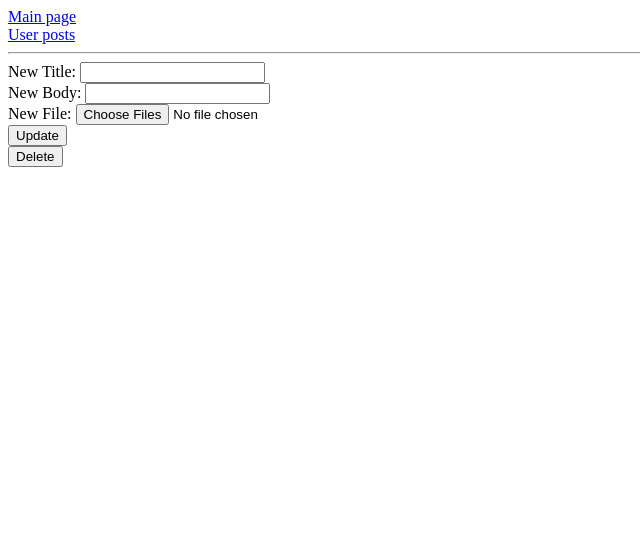
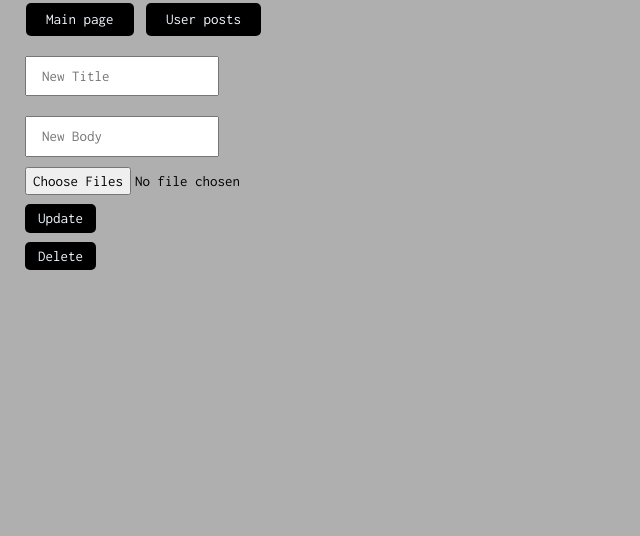
Before and after one commit to d-Lah/Hello-, a Flask app: page /user-posts/update/1 in a window 1280 px wide. Shown: the top 536 px of the page, without its empty margins (0-640 px from the left). Run offline with Flask 3, Linux system fonts and the light colour scheme.

```diff
--- a/first_app/templates/update_comment.html
+++ b/first_app/templates/update_comment.html
@@ -128,7 +128,8 @@
     </div>
 
     <p style="visibility: hidden; font-size: 17px; font-weight: 600; color: greenyellow; margin-left: 25px;" id="status">Update</p>
-    <p style="visibility: hidden; font-size: 17px; font-weight: 600; color: greenyellow; margin-left: 25px;" id="deleted">Deleted</p>
+    <p style="visibility: hidden; font-size: 17px; font-weight: 600; color: greenyellow; margin-left: 25px;" id="deleted">Deleted</p
+        >
     <p style="visibility: hidden;" class="error" id="notText">Not text</p>
     <p style="visibility: hidden;" class="error" id="wrongCommentId">Wrong comment id</p>
     <p style="visibility: hidden;" class="error" id="notToken">Request data isn't yours</p>
--- a/first_app/templates/update_post.html
+++ b/first_app/templates/update_post.html
@@ -5,30 +5,141 @@
     <meta http-equiv="X-UA-Compatible" content="IE=edge">
     <meta name="viewport" content="width=device-width, initial-scale=1.0">
     <script src="https://ajax.googleapis.com/ajax/libs/jquery/3.6.3/jquery.min.js"></script>
+    <link rel="stylesheet" href="https://www.w3schools.com/w3css/4/w3.css">
+    <link rel="stylesheet" href="https://fonts.googleapis.com/css?family=Inconsolata">
     <title>Update post</title>
+    <style>
+        body, head{
+            font-family: "Inconsolata", sans-serif;
+            background-color: rgb(175, 175, 175);
+        }
+        .newData{
+            margin-top: 10px;
+            margin-left: 25px;
+        }
+        a:visited, a:link{
+            text-decoration: none;
+            padding: 5px 20px;
+            text-align: center;
+            display: inline-block;
+            color: aliceblue;
+            border-radius: 5px;
+            background-color: rgb(0, 0, 0) ;
+            margin-top: 3px;
+            margin-left: 5px;
+        }
+
+        a:active, a:hover{
+            text-decoration: none;
+            color: black;
+            background-color: white;
+        }
+        .updatePostButton{
+            text-decoration: none;
+            padding: 3px 13px;
+            text-align: center;
+            display: inline-block;
+            color: aliceblue;
+            border-radius: 5px;
+            background-color: rgb(0, 0, 0) ;
+            margin-top: 9px;
+            margin-left: 25px;
+            border: none;
+        }
+        .updatePostButton:hover{
+            text-decoration: none;
+            color: black;
+            background-color: white;
+        }
+        #title{
+            padding: 7px 15px;
+            margin-top: 10px;
+            margin-bottom: 10px;
+        }
+        #body{
+            padding: 7px 15px;
+            margin-top: 10px;
+            margin-bottom: 10px;
+        }
+        .error{
+            color: red;
+            font-size: 17px;
+            font-weight: 600;
+            margin-left: 25px;
+        }
+        .navigateButton{
+            margin-left: 21px;
+        }
+        #confirmMessange{
+            font-size: 17px;
+            margin-left: 25px;
+            font-weight: 600;
+            letter-spacing: 2px;
+        }
+        .confirmButtons{
+            margin-left: 25px;
+        }
+        #confirmNo{
+            text-decoration: none;
+            padding: 3px 13px;
+            text-align: center;
+            display: inline-block;
+            color: aliceblue;
+            border-radius: 5px;
+            background-color: rgb(0, 0, 0) ;
+            margin-top: 9px;
+            border: none;
+        }
+        #confirmYes{
+            text-decoration: none;
+            padding: 3px 13px;
+            text-align: center;
+            display: inline-block;
+            color: aliceblue;
+            border-radius: 5px;
+            background-color: rgb(0, 0, 0) ;
+            margin-top: 9px;
+            margin-left: 25px;
+            border: none;
+        }
+        #confirmNo:hover{
+            text-decoration: none;
+            color: black;
+            background-color: white;
+        }
+        #confirmYes:hover{
+            text-decoration: none;
+            color: black;
+            background-color: white;
+        }
+    </style>
 </head>
 <body>
+    <div class="navigateButton">
+        <a href="/">Main page</a>
+        <a href="/user-posts">User posts</a><br>
+    </div>
+    <div class="newData">
+        <input type="text" id="title" name="title" placeholder="New Title"><br>
+        <input type="text" id="body" name="body" placeholder="New Body"><br>
+        <input type="file" id="file" multiple><br>
+    </div>
 
-    <a href="/">Main page</a><br>
-    <a href="/user-posts">User posts</a><br>
-    <hr>
+    <input type="button" class="updatePostButton" id="update" name="update" value="Update"><br>
 
-    New Title: <input type="text" id="title" name="title"><br>
-    New Body: <input type="text" id="body" name="body"><br>
-    New File: <input type="file" id="file" multiple><br>
+    <input type="button" class="updatePostButton" id="delete" name="delete" value="Delete"><br>
 
-    <input type="button" id="update" name="update" value="Update"><br>
+    <p style="visibility: hidden;" id="confirmMessange">You wonna delete post?</p>
+    <div class="confirmButtons">
+        <input type="button" style="visibility: hidden;" value="No" id="confirmNo" name="confirmNo">
+        <input type="button" style="visibility: hidden;" value="Yes" id="confirmYes" name="confirmYes"><br>
+    </div>
 
-    <input type="button" id="delete" name="delete" value="Delete"><br>
-    <p style="visibility: hidden;" id="confirmMessange">You wonna delete post?</p>
-    <input type="button" style="visibility: hidden;" value="No" id="confirmNo" name="confirmNo">
-    <input type="button" style="visibility: hidden;" value="Yes" id="confirmYes" name="confirmYes"><br>
+    <p style="visibility: hidden;  font-size: 17px; font-weight: 600; color: greenyellow; margin-left: 25px;" id="status">Update</p>
+    <p style="visibility: hidden;  font-size: 17px; font-weight: 600; color: greenyellow; margin-left: 25px;" id="deleted">Deleted</p>
 
-    <p style="visibility: hidden;" id="status">Update</p>
-    <p style="visibility: hidden;" id="deleted">Deleted</p>
-    <p style="visibility: hidden;" id="notTitleOrBody">Not title or body</p>
-    <p style="visibility: hidden;" id="wrongFileExtension">Wrong file extension</p>
-    <p style="visibility: hidden;" id="wrongPostId">Wrong post id</p>
+    <p style="visibility: hidden;" class="error" id="wrongFileExtension">Wrong file extension</p>
+    <p style="visibility: hidden;" class="error" id="wrongPostId">Wrong post id</p>
 </body>
 <script>
     $("#update").on("click", function(){
@@ -47,11 +158,6 @@
 
         let formData = new FormData();
         formData.append("file", file);
-
-        if(newTitle === "" || newBody === ""){
-            return $("#notTitleOrBody").css("visibility", "visible");
-            return;
-        }
 
         if (!token) {
             $("#notToken").css("visibility", "visible");
@@ -73,9 +179,9 @@
                         headers: {"Authorization": `${prefix} ${token}`},
                         contentType: "application/json;  charset=utf-8",
                         data: JSON.stringify({
-                            update_title: newTitle,
-                            update_body: newBody,
-                            update_file_id: file_id
+                            title: newTitle,
+                            body: newBody,
+                            file_id: file_id
                         }),
                         success: function(result){
                             return $("#status").css("visibility", "visible");
```
Also changed, not shown: first_app/api/post.py (+11 -12 lines), first_app/templates/create_post.html (+20 -2 lines), tests/test_post_api.py (+60 -2 lines).
